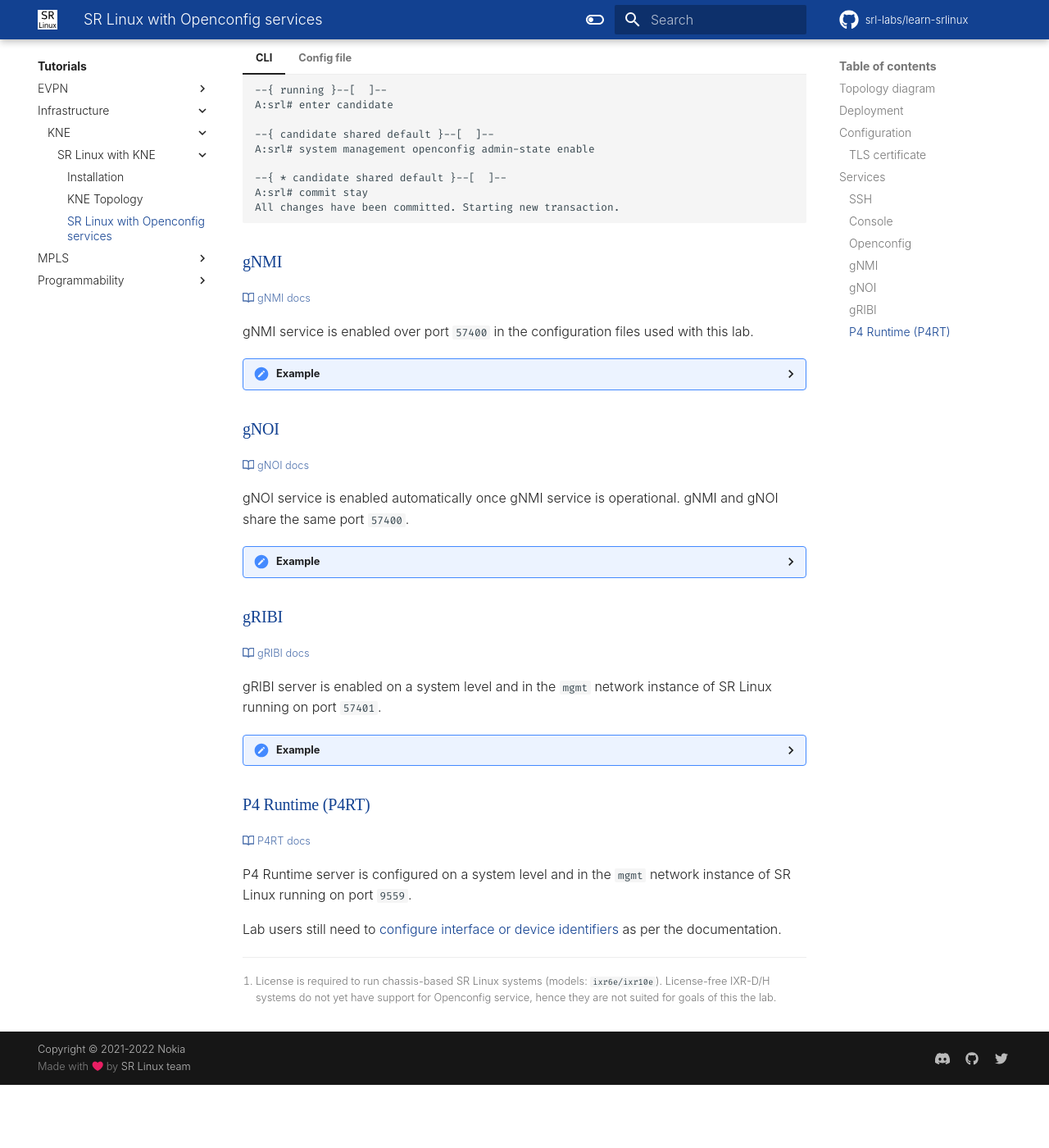
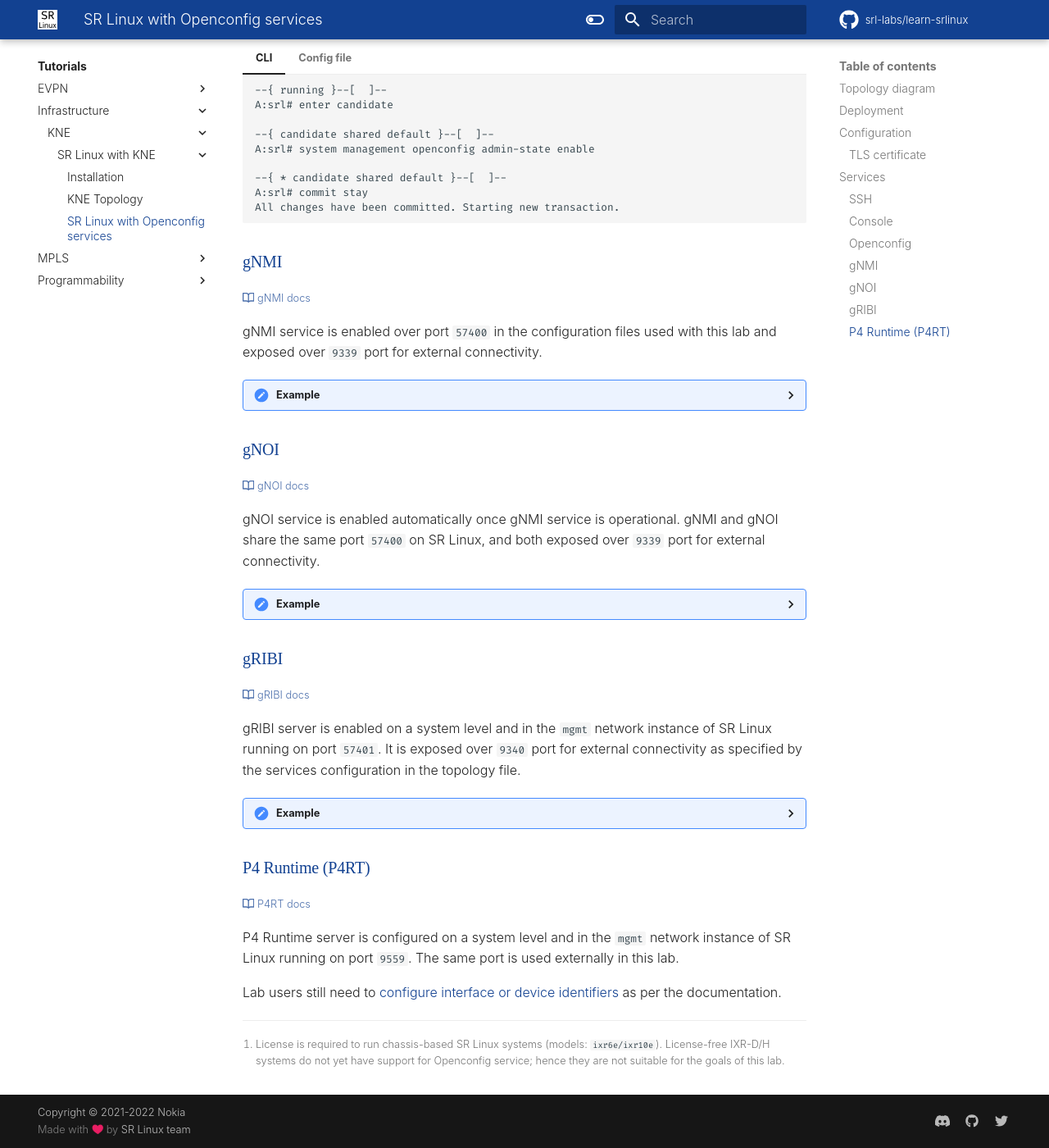
Before and after one commit to srl-labs/learn-srlinux, an MkDocs documentation site: the page built from docs/tutorials/infrastructure/kne/srl-with-kne/srl-with-oc-services.md, in a window 1280 px wide and 1400 px high, scrolled down 2978 px. Shown: the whole window at 82% size. Built offline with MkDocs 1.6.1 and Material for MkDocs 9.7.7, drawn with Linux system fonts in a browser that asks for light colours; emoji names are drawn with the system emoji font; some web fonts are replaced; comment, search, counter and statistics services are not loaded; before the commit the page ends 4301 px from its top, so only the background shows below that.

Commit message:
specify external ports of the topology

````diff
--- a/docs/tutorials/infrastructure/kne/srl-with-kne/srl-with-oc-services.md
+++ b/docs/tutorials/infrastructure/kne/srl-with-kne/srl-with-oc-services.md
@@ -162,7 +162,7 @@
 
 [gnmi-doc]: https://documentation.nokia.com/srlinux/22-6/SR_Linux_Book_Files/SysMgmt_Guide/gnmi-interface.html
 
-gNMI service is enabled over port `57400` in the configuration files used with this lab.
+gNMI service is enabled over port `57400` in the configuration files used with this lab and exposed over `9339` port for external connectivity.
 
 <!-- For completeness, the below section shows how to enable gNMI via different management interfaces.
 
@@ -194,7 +194,7 @@
     gNMI service can be tested using [gnmic](https://gnmic.kmrd.dev) cli client.
 
     ```bash
-    ❯ gnmic -a 172.18.0.50:57400 -u admin -p admin --skip-verify capabilities
+    ❯ gnmic -a 172.18.0.50:9339 -u admin -p admin --skip-verify capabilities
     gNMI version: 0.7.0
     supported models:
       - urn:srl_nokia/aaa:srl_nokia-aaa, Nokia, 2022-06-30
@@ -210,13 +210,13 @@
 
 [gnoi-doc]: https://documentation.nokia.com/srlinux/22-6/SR_Linux_Book_Files/SysMgmt_Guide/gnoi_interface.html
 
-gNOI service is enabled automatically once gNMI service is operational. gNMI and gNOI share the same port `57400`.
+gNOI service is enabled automatically once gNMI service is operational. gNMI and gNOI share the same port `57400` on SR Linux, and both exposed over `9339` port for external connectivity.
 
 ??? "Example"
     gNOI service can be tested using [gnoic](https://gnoic.kmrd.dev) cli client.
 
     ```bash
-    ❯ gnoic -a 172.18.0.50:57400 --skip-verify -u admin -p admin file stat --path /etc/os-release
+    ❯ gnoic -a 172.18.0.50:9339 --skip-verify -u admin -p admin file stat --path /etc/os-release
     +-------------------+-----------------+---------------------------+------------+------------+------+
     |    Target Name    |      Path       |       LastModified        |    Perm    |   Umask    | Size |
     +-------------------+-----------------+---------------------------+------------+------------+------+
@@ -230,13 +230,13 @@
 
 [gribi-doc]: https://documentation.nokia.com/srlinux/22-6/SR_Linux_Book_Files/gRIBI_Guide/gribi-config.html
 
-gRIBI server is enabled on a system level and in the `mgmt` network instance of SR Linux running on port `57401`.
+gRIBI server is enabled on a system level and in the `mgmt` network instance of SR Linux running on port `57401`. It is exposed over `9340` port for external connectivity as specified by the services configuration in the topology file.
 
 ??? "Example"
     gRIBI service can be tested using [gribic](https://gribic.kmrd.dev) cli client.
 
     ```bash
-    ❯ gribic -a 172.20.20.2:57401 -u admin -p admin --skip-verify get --ns mgmt
+    ❯ gribic -a 172.20.20.2:9340 -u admin -p admin --skip-verify get --ns mgmt
     INFO[0000] target 172.20.20.2:57401: final get response:
     INFO[0000] got 1 results
     INFO[0000] "172.20.20.2:57401":
@@ -248,8 +248,8 @@
 
 [p4rt-doc]: https://documentation.nokia.com/srlinux/22-6/SR_Linux_Book_Files/P4RT_Guide/p4rt-overview.html
 
-P4 Runtime server is configured on a system level and in the `mgmt` network instance of SR Linux running on port `9559`.
+P4 Runtime server is configured on a system level and in the `mgmt` network instance of SR Linux running on port `9559`. The same port is used externally in this lab.
 
 Lab users still need to [configure interface or device identifiers](https://documentation.nokia.com/srlinux/22-6/SR_Linux_Book_Files/P4RT_Guide/sr_linux_p4rt_configuration.html#identifying_an_interface_to_the_p4rt_controller) as per the documentation.
 
-[^1]: License is required to run chassis-based SR Linux systems (models: `ixr6e/ixr10e`). License-free IXR-D/H systems do not yet have support for Openconfig service, hence they are not suited for goals of this the lab.
+[^1]: License is required to run chassis-based SR Linux systems (models: `ixr6e/ixr10e`). License-free IXR-D/H systems do not yet have support for Openconfig service; hence they are not suitable for the goals of this lab.
````
